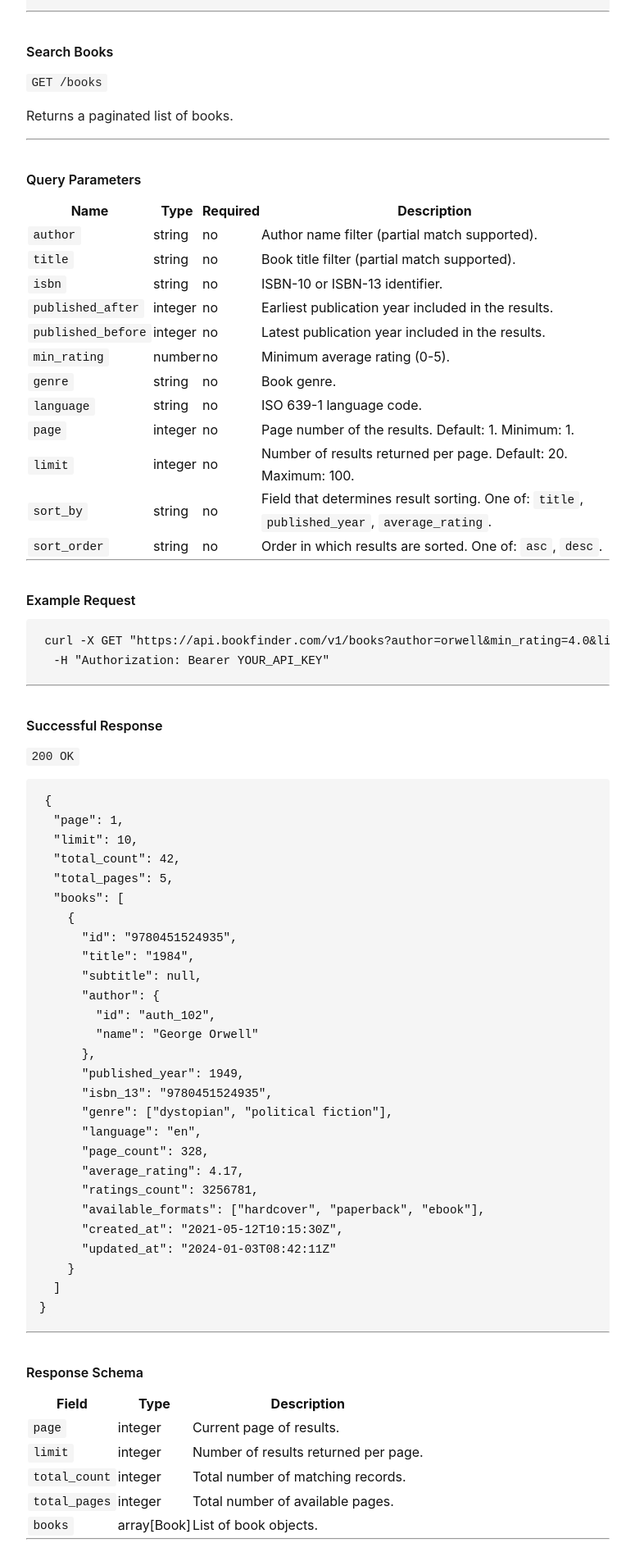
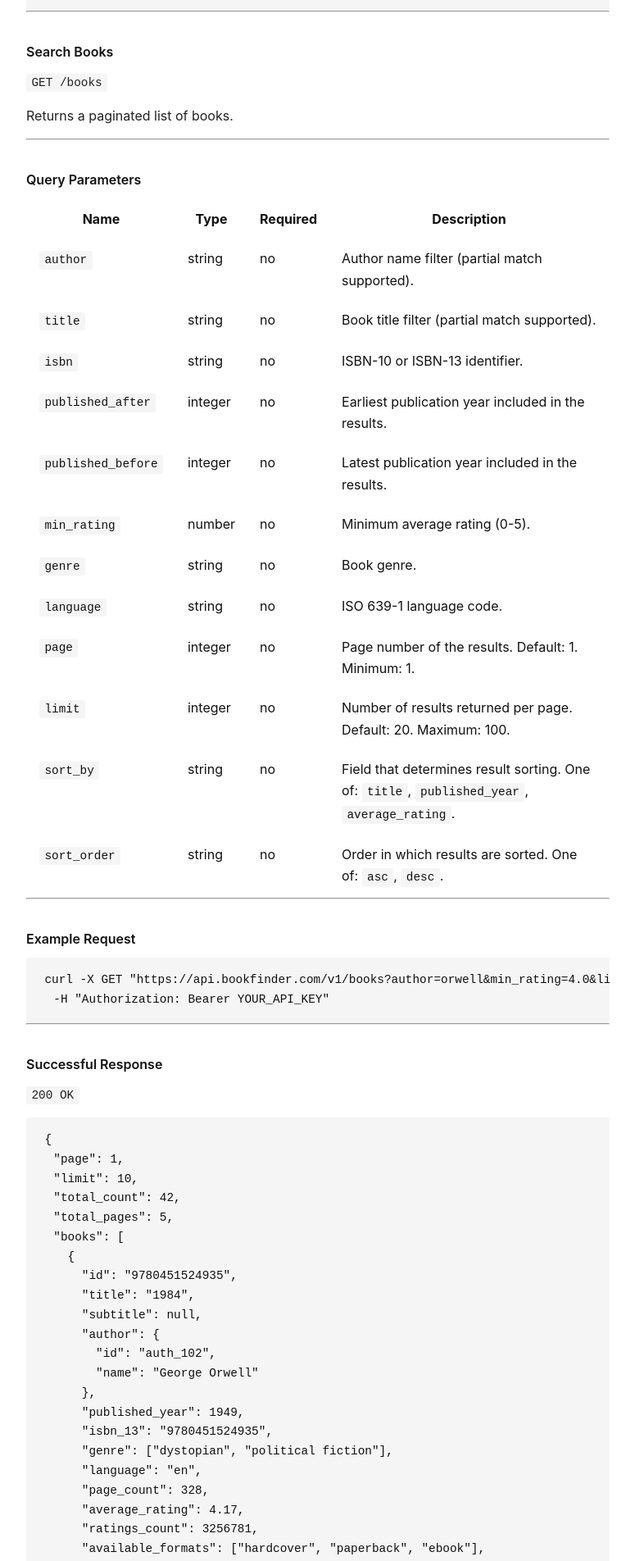
Before and after one commit to malynovskayuliia-eng/malynovskayuliia-eng.github.io, a Jekyll site: the page built from book-finder-api.md, in a window 1280 px wide. Shown: the part 469-2373 px from the top of the page at 82% size, without its empty margins (252-1027 px from the left). Built offline with Jekyll 4.4.1, drawn with Linux system fonts in a browser that asks for light colours.

Commit message:
Update doc.css

```diff
--- a/assets/css/doc.css
+++ b/assets/css/doc.css
@@ -106,3 +106,14 @@
 .doc-back a:hover {
   color: #111;
 }
+
+.doc-content table {
+  width: auto;
+  table-layout: auto;
+}
+
+.doc-content th,
+.doc-content td {
+  padding: 10px 14px;
+  vertical-align: top;
+}
```
